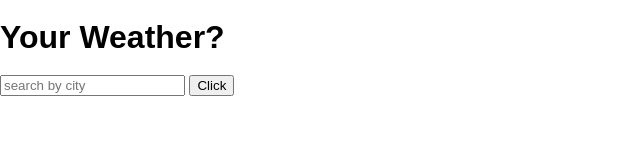
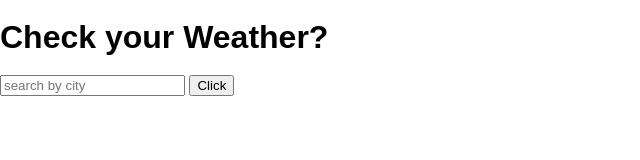
Before and after one commit to WebbWear/cloudy, a website: page public/index.html in a window 1280 px wide. Shown: the whole page, without its empty margins (0-640 px from the left). Drawn offline with Linux system fonts and the light colour scheme.

Commit message:
working temp

```diff
--- a/public/index.html
+++ b/public/index.html
@@ -7,7 +7,7 @@
     <link rel="stylesheet" href="/screen.css">
   </head>
   <body>
-    <h1>Your Weather</h1>
+    <h1>Check your Weather</h1>
     <section>
       <input type="text" class="input" placeholder="search by city">
       <button class="updateWeather">Click</button>
```
Also changed, not shown: public/main.js (+0 -8 lines).
